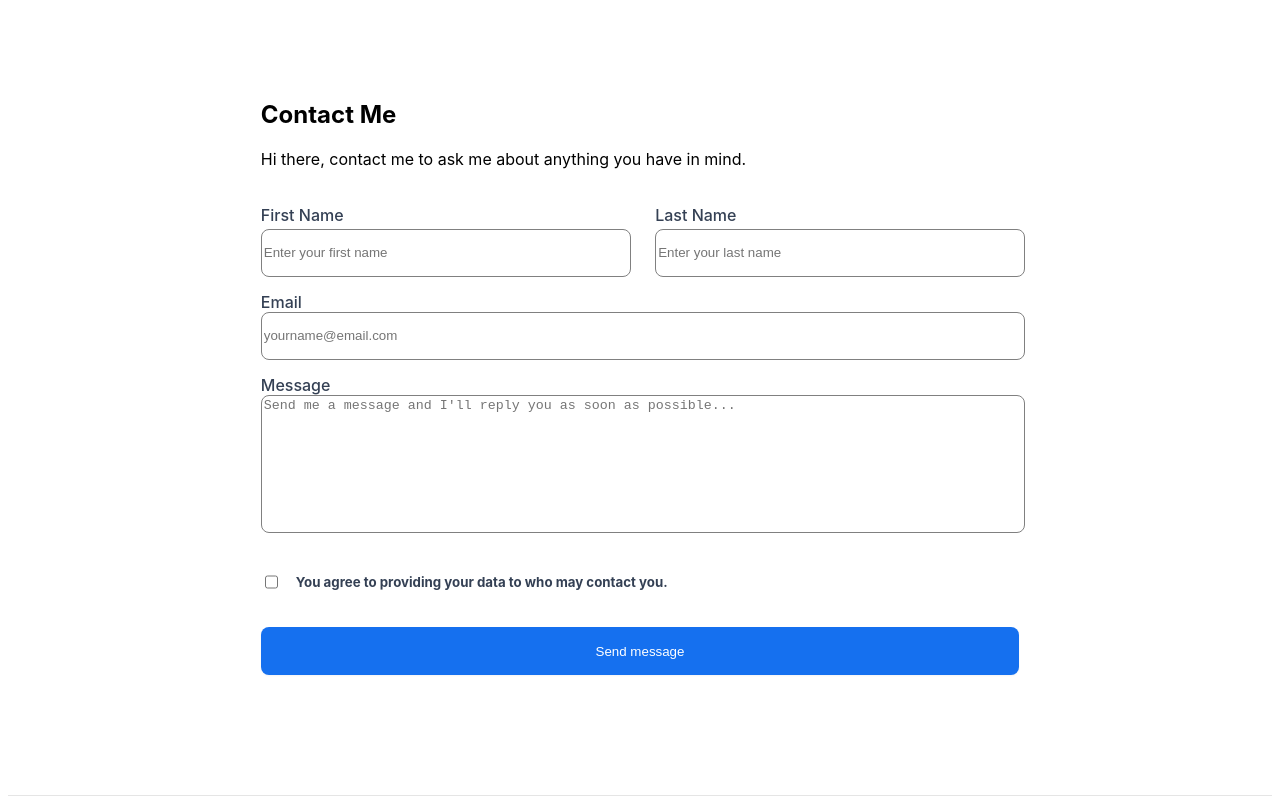
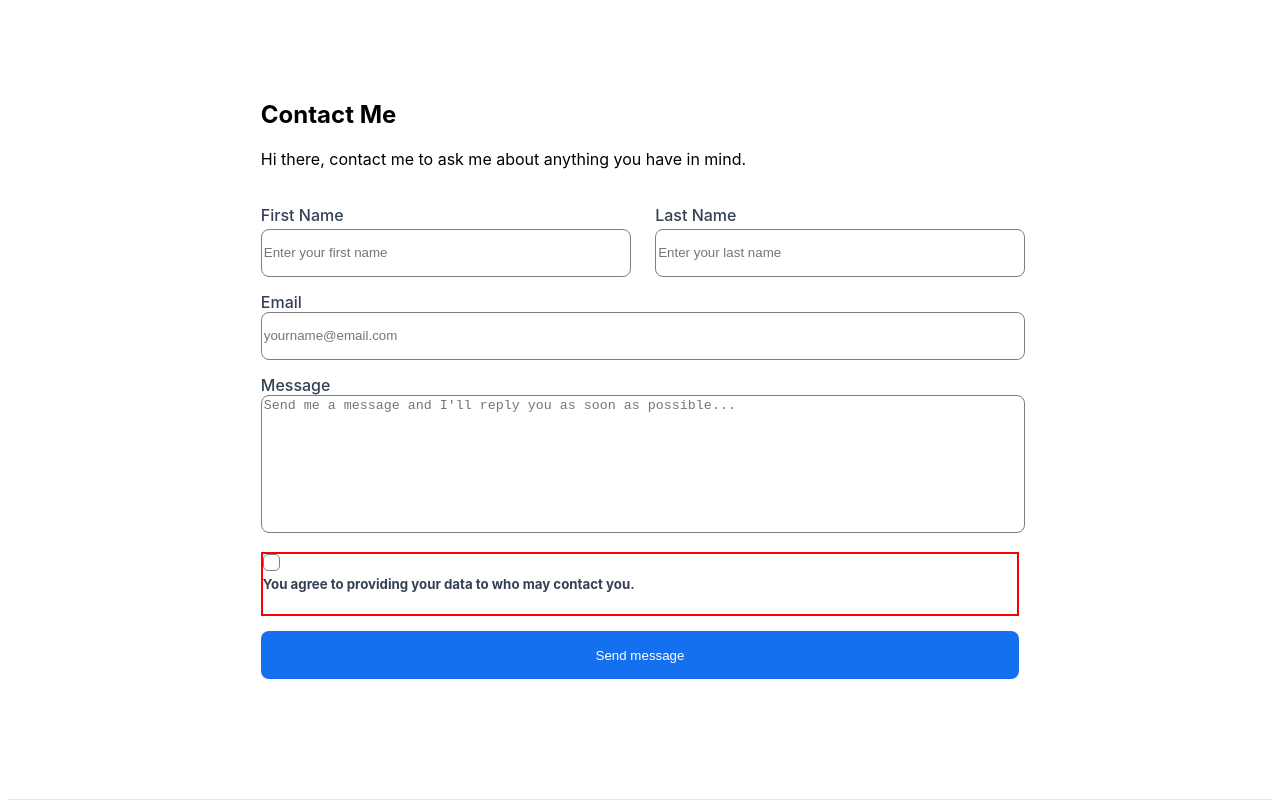
Before and after one commit to Dev-cyril/HNG_stage_2, a React (Vite) app: page /contacts in a window 1280 px wide. Shown: the top 800 px of the page. Built offline with nearby package versions, Linux system fonts and the light colour scheme.

Commit message:
style: modified the style to customize the checkbox fix: creted a file to serve the second page which was returning an error 404

```diff
--- a/src/index.css
+++ b/src/index.css
@@ -162,6 +162,7 @@ form{
 #f5{
   display: flex;
   gap: 15px;
+  border: 2px solid red;
 }
 label{
   color: #344054;
@@ -173,8 +174,47 @@ label{
 #btn_submit:focus {
   border: 1px solid #1570EF;
 }
-#btn_submit:disabled {
+#btn_submit:focus #btn_submit:disabled {
   background-color: #B2DDFF;
+}
+
+#f5 input{
+  position: absolute;
+  opacity: 0;
+  cursor: pointer;
+  height: 0;
+  width: 0;
+}
+
+#check{
+  position: absolute;
+  height: 15px;
+  width: 15px;
+  background-color: #fff;
+  border: 1px solid grey;
+  border-radius: 5px;
+}
+#check:after{
+  content: '';
+  position: absolute;
+  display: none;
+}
+#f5 input:checked ~ #check::after{
+  display: block;
+}
+#check:focus{
+  border: 1px solid #84CAFF
+}
+#f5 #check:after{
+  left: 4px;
+  top: 1px;
+  width: 2px;
+  height: 8px;
+  border: 1px solid #1570EF;
+  border-width: 0 3px 3px 0;
+  -webkit-transform: rotate(45deg);
+  -ms-transform: rotate(45deg);
+  transform: rotate(45deg);
 }
 @media (max-width: 375px) {
   footer {
--- a/src/routes/contacts.jsx
+++ b/src/routes/contacts.jsx
@@ -1,8 +1,10 @@
-
+import { useState } from 'react'
 import logo from '../images/logo.png'
 import I4G from '../images/I4G.png'
 
 const ContactMe = () => {
+
+
 
     return (
         <>
@@ -28,6 +30,7 @@ const ContactMe = () => {
                     </label>
                     <label id='f5'>
                         <input type='checkbox' />
+                        <span id='check'></span>
                         <h5>You agree to providing your data to {name} who may contact you.</h5>
                     </label>
                     <button id='btn_submit'>Send message</button>
```
Also changed, not shown: 1 other file (tests, documents, lock files or other folders).
